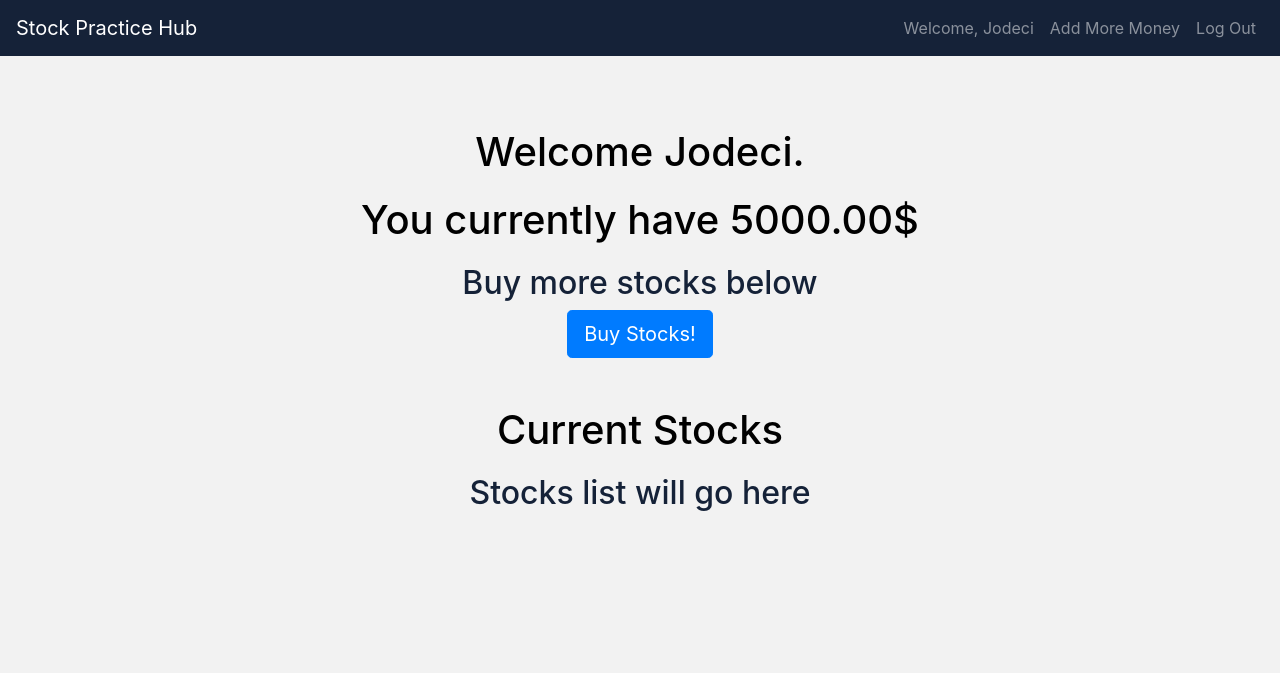
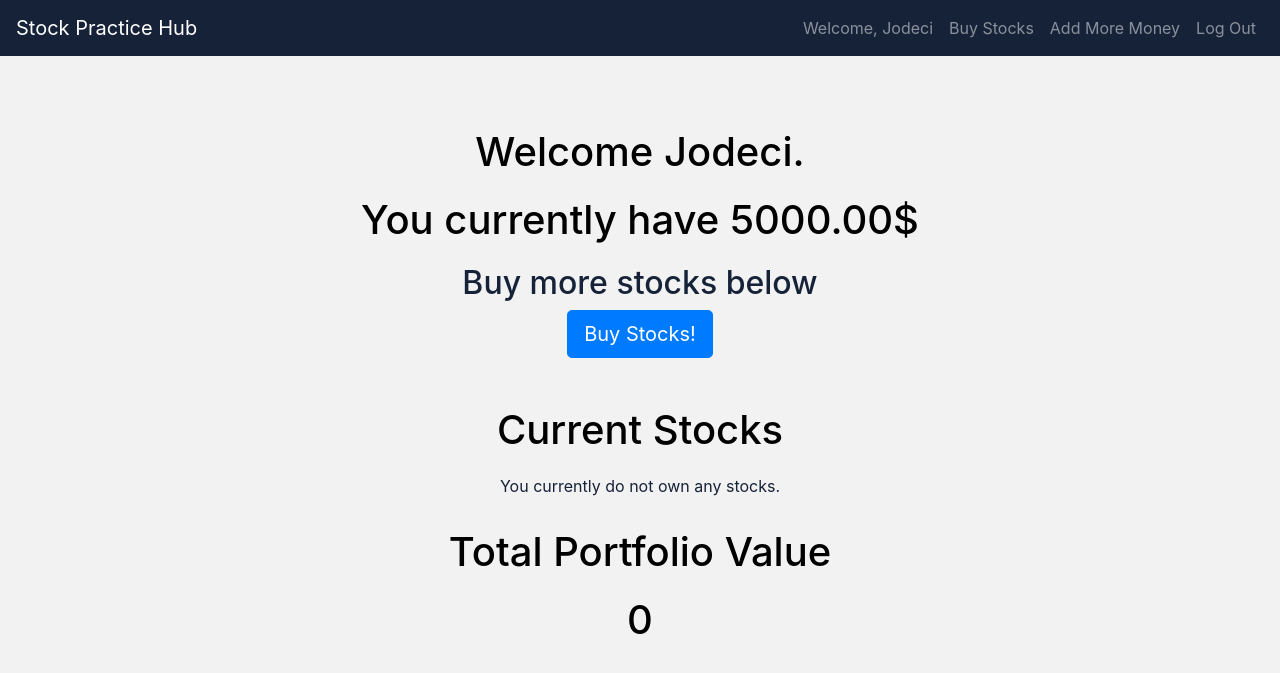
Before and after one commit to Jojo-Paris/Stock-Practice-Hub, a Flask app: page /logged-in-home in a window 1280 px wide. Shown: the top 673 px of the page. Run offline with Flask 3, Linux system fonts and the light colour scheme; a user stored in the database is signed in; some libraries are stand-ins or nearby versions.

Commit message:
Version 3.0 - Changed portfolio table - Created a search functionality to buy stocks (Not working) - Implemented a check to see if a ticker is already bought by a user - Fixed a bug where prictures would not update - Made certain pages more presentable to the user - Implemented functions in Route to add info to the database

```diff
--- a/portfolio/models.py
+++ b/portfolio/models.py
@@ -30,7 +30,6 @@ class StocksPortfolio(db.Model):
     id = db.Column(db.Integer(), primary_key=True)
     stock_symbol = db.Column(db.String(length=10), nullable=False)
     quantity = db.Column(db.Integer(), nullable=False)
-    purchase_price = db.Column(db.Numeric(10,2), nullable=False)
     current_price = db.Column(db.Numeric(10,2), nullable=False)
     value = db.Column(db.Numeric(10,2), nullable=False)
     owner = db.Column(db.Integer(), db.ForeignKey('user.id'))
--- a/portfolio/routes.py
+++ b/portfolio/routes.py
@@ -1,5 +1,6 @@
 from portfolio import app
-from flask import render_template, redirect, url_for, flash, request
+from decimal import Decimal
+from flask import render_template, redirect, url_for, flash, request, Blueprint
 from portfolio.models import StocksPortfolio, User
 from portfolio.forms import RegisterForm, LoginForm, AddMoney, StockPurchase
 from portfolio import db
@@ -66,7 +67,8 @@ def logout_page():
 
 @app.route('/logged-in-home')
 def logged_in_page():
-    return render_template('logged_in.html')
+    total_portfolio_value = sum(stock.value for stock in current_user.portfolioItems)
+    return render_template('logged_in.html', total_portfolio_value=total_portfolio_value)
 
 @app.route('/stocks')
 @app.route('/stocks/<int:page>')
@@ -84,7 +86,8 @@ def buy_stock(ticker):
     form.ticker.data = ticker
     stock_data = yf.Ticker(ticker)
     singlePicture(ticker)
-    stock_price = stock_data.info.get('regularMarketPrice') or stock_data.info.get('previousClose') or stock_data.info.get('open') or 'N/A'
+    stock_price = stock_data.info.get('regularMarketPrice', stock_data.info.get('currentPrice')) or 'N/A'
+    name = stock_data.info['longName']
 
     if form.validate_on_submit():
         quantity = form.quantity.data
@@ -93,14 +96,33 @@ def buy_stock(ticker):
 
         if total_cost > current_user.budget:
             flash('Insufficient funds for this stock purchase. Please try again.', 'error')
-            return redirect(url_for('stocks_page'))
+        else:
+            ticker_exists = False
 
-        # Perform the stock purchase and update the user's portfolio
-        # stock_purchase = StocksPortfolio(user_id=current_user.id, ticker=ticker, quantity=quantity)
-        flash('Stock purchased successfully!', 'success')
-        return redirect(url_for('logged_in_page'))
+            for stock in current_user.portfolioItems:
+                if stock.stock_symbol == ticker:
+                    ticker_exists = True
+                    break
+
+            if ticker_exists:
+                print('ticker in')
+                changePortfolio(stock_data, quantity, stock_price, total_cost)
+            else:
+                print('ticker out')
+                addToPortfolio(stock_data, quantity, stock_price, total_cost)
+
+            flash(f'{name} purchased successfully!', 'success')
+            return redirect(url_for('logged_in_page'))
 
     return render_template('buy_stock.html', form=form, data=stock_data)
+
+@app.route('/search', methods=['GET'])
+def search_stock():
+    query = request.args.get('q', '')
+    search_results = yf.Tickers(query).tickers
+    filtered_results = [stock for stock in search_results if isinstance(stock, yf.Ticker) and stock.info.get('name') != 'N/A' and stock.info.get('symbol') != 'N/A' and stock.info.get('regularMarketPrice') != 'N/A']
+
+    return render_template('search_results.html', query=query, results=filtered_results)
 
 @app.route('/add-money', methods=['GET', 'POST'])
 def add_money():
@@ -109,10 +131,8 @@ def add_money():
         current_user.budget += form.amount.data
         db.session.commit()
 
-        flash(f'Success! You are have added {form.amount.data}', category='success')
+        flash(f'Success! You have added {form.amount.data}$', category='success')
         return redirect(url_for('logged_in_page'))
-    else:
-        flash('Amount not valid. Please try again.', category='danger')
 
     return render_template('add_money.html', form=form)
 
@@ -159,10 +179,7 @@ def createPicture(tickerList):
 
         file_path = os.path.join(dir_path, f'static/{ticker}.png')
 
-        if os.path.exists(file_path):
-            continue
-        else:
-            fig.write_image(file_path)
+        fig.write_image(file_path)
 
 def get_all_stocks(start, end):
     with open('all_tickers.txt', 'r', encoding='utf-8') as f:
@@ -177,7 +194,7 @@ def get_all_stocks(start, end):
 
         stock_name = stock_data.info.get('longName', 'N/A')
         stock_symbol = stock_data.info.get('symbol', 'N/A')
-        stock_price = stock_data.info.get('regularMarketPrice') or stock_data.info.get('previousClose') or stock_data.info.get('open') or 'N/A'
+        stock_price = stock_data.info.get('regularMarketPrice', stock_data.info.get('currentPrice')) or 'N/A'
 
         if stock_name == 'N/A' or stock_price =='N/A': continue
 
@@ -217,3 +234,28 @@ def singlePicture(ticker):
     file_path = os.path.join(dir_path, f'static/{ticker}.png')
 
     fig.write_image(file_path)
+
+def addToPortfolio(stock_data, quantityToAdd, currPriceToAdd, valToAdd):
+    symbol = stock_data.info.get('symbol')
+
+    portfolio_to_add = StocksPortfolio(stock_symbol=symbol,
+                                quantity=quantityToAdd,
+                                current_price=currPriceToAdd,
+                                value=valToAdd,
+                                owner=current_user.id)
+
+    current_user.budget = current_user.budget - Decimal(valToAdd)
+    db.session.add(portfolio_to_add)
+    db.session.commit()
+
+def changePortfolio(stock_data, quantityToAdd, currPriceToAdd, valToAdd):
+
+    symbol = stock_data.info.get('symbol')
+
+    portfolio = StocksPortfolio.query.filter_by(stock_symbol=symbol, owner=current_user.id).first()
+
+
+    portfolio.quantity += quantityToAdd
+    portfolio.current_price = currPriceToAdd
+    portfolio.value += Decimal(valToAdd)
+    db.session.commit()
--- a/portfolio/templates/base.html
+++ b/portfolio/templates/base.html
@@ -29,6 +29,9 @@
         <ul class="navbar-nav ml-auto">
           <li class="nav-item">
             <a class="nav-link" href="{{ url_for('logged_in_page') }}">Welcome, {{ current_user.username }}</a>
+          </li>
+          <li class="nav-item">
+            <a class="nav-link" href="{{ url_for('stocks_page') }}">Buy Stocks</a>
           </li>
           <li class="nav-item">
             <a class="nav-link" href="{{ url_for('add_money') }}">Add More Money</a>
--- a/portfolio/templates/logged_in.html
+++ b/portfolio/templates/logged_in.html
@@ -23,11 +23,45 @@
             <br>
 
             <h1>Current Stocks</h1>
-            <h2 style="color: #152238;">Stocks list will go here</h2>
+            <div class="stocks-list">
+            {% if current_user.portfolioItems %}
+                    {% for stock in current_user.portfolioItems %}
+                        <div class="stock-item">
+                            <h3 style="color: #152238;">{{ stock.stock_symbol }}</h3>
+                            <p style="color: #152238;">Quantity: {{ stock.quantity }}</p>
+                            <p style="color: #152238;">Last Bought Price: {{ stock.current_price }}</p>
+                            <p style="color: #152238;">Your value: {{ stock.value }}</p>
+                            <a href="{{ url_for('buy_stock', ticker=stock.stock_symbol) }}" class="btn btn-primary" >Buy More!</a>
+                        </div>
+                    {% endfor %}
+            {% else %}
+                <p style="color: #152238;">You currently do not own any stocks.</p>
+            {% endif %}
+
+
         </div>
+
+        <h1>Total Portfolio Value</h1>
+        <h1>{{ total_portfolio_value }}</h1>
+
     </body>
 
 </div>
+    <style>
+        .stocks-list {
+            display: flex;
+            flex-wrap: wrap;
+            justify-content: center;
+        }
+
+        .stock-item {
+            width: 200px;
+            margin: 10px;
+            padding: 10px;
+            border: 1px solid #ccc;
+        }
+    </style>
+
     <script>
         window.addEventListener("DOMContentLoaded", function() {
           document.querySelector(".fade-in").classList.add("fade-in");
```
Also changed, not shown: portfolio/__init__.py (+10 -0 lines), portfolio/templates/buy_stock.html (+13 -1 lines), portfolio/templates/search_results.html (added, +28 -0 lines), portfolio/templates/stocks.html (+32 -11 lines), instance/portfolio.db, portfolio/all_tickers.txt (renamed from all_tickers.txt).
